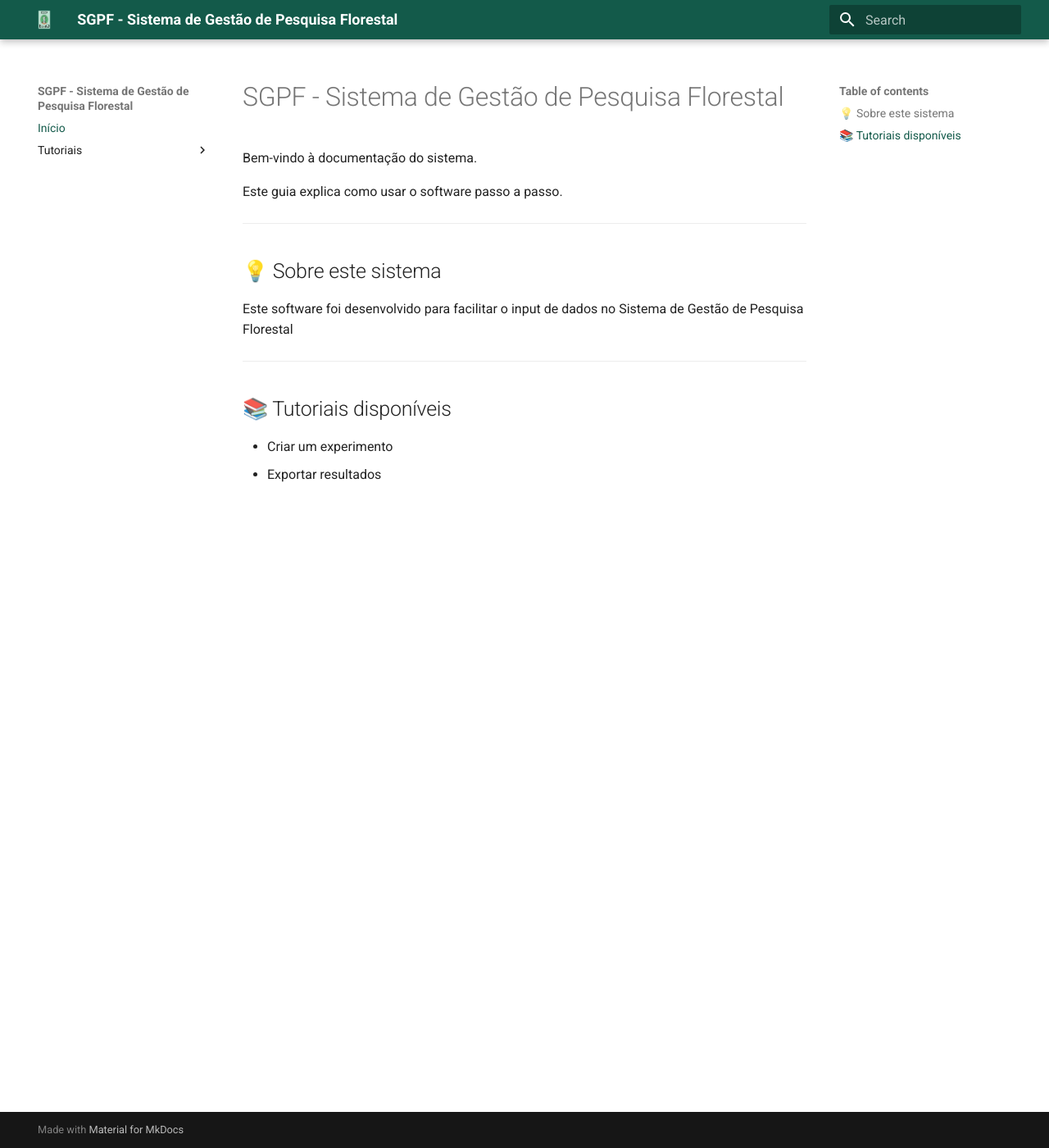
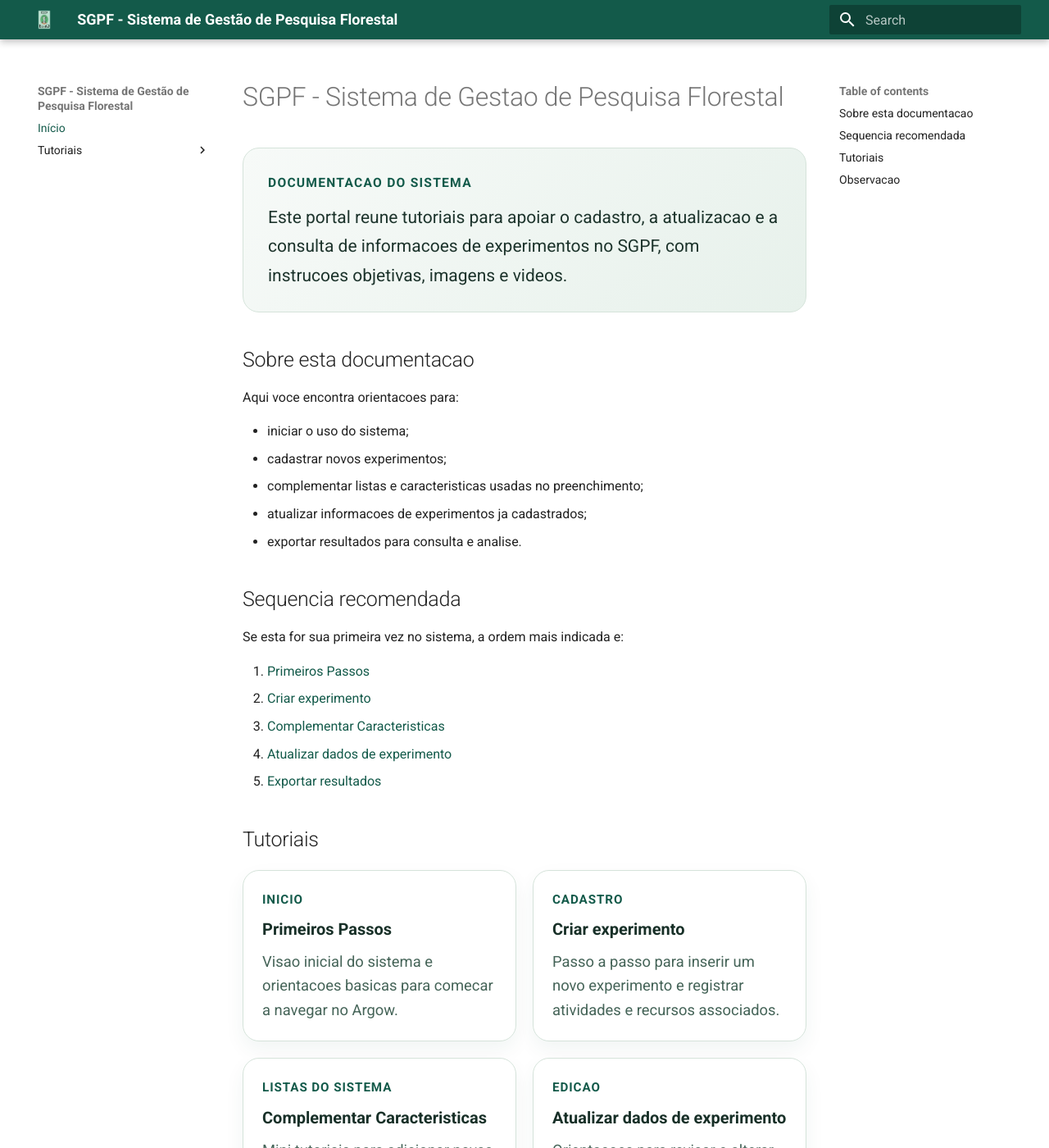
Before and after one commit to LuisaNobre/tutorial-usp-experiments, an MkDocs documentation site: the page built from docs/index.md, in a window 1280 px wide and 1400 px high. Shown: the whole window at 82% size. Built offline with MkDocs 1.6.1 and Material for MkDocs 9.7.7, drawn with Linux system fonts in a browser that asks for light colours; some of the changed text lies outside the part shown.

Commit message:
atualização layout pagina inicial

```diff
--- a/docs/index.md
+++ b/docs/index.md
@@ -1,19 +1,69 @@
-# SGPF - Sistema de Gestão de Pesquisa Florestal
+# SGPF - Sistema de Gestao de Pesquisa Florestal
 
-Bem-vindo à documentação do sistema.
+<div class="home-hero">
+  <div class="home-hero__content">
+    <p class="home-eyebrow">Documentacao do sistema</p>
+    <p class="home-lead">
+      Este portal reune tutoriais para apoiar o cadastro, a atualizacao e a consulta de informacoes
+      de experimentos no SGPF, com instrucoes objetivas, imagens e videos.
+    </p>
+  </div>
+</div>
 
-Este guia explica como usar o software passo a passo.
+## Sobre esta documentacao
 
----
+Aqui voce encontra orientacoes para:
 
-## 💡 Sobre este sistema
+- iniciar o uso do sistema;
+- cadastrar novos experimentos;
+- complementar listas e caracteristicas usadas no preenchimento;
+- atualizar informacoes de experimentos ja cadastrados;
+- exportar resultados para consulta e analise.
 
-Este software foi desenvolvido para facilitar o input de dados no Sistema de Gestão de Pesquisa Florestal
+## Sequencia recomendada
 
+Se esta for sua primeira vez no sistema, a ordem mais indicada e:
 
----
+1. [Primeiros Passos](ApresentacaoArgow.md)
+2. [Criar experimento](cadastroExperimento.md)
+3. [Complementar Caracteristicas](caracExperimentos.md)
+4. [Atualizar dados de experimento](AlteracaoCadastroExperimento.md)
+5. [Exportar resultados](tutorial2.md)
 
-## 📚 Tutoriais disponíveis
+## Tutoriais
 
-- Criar um experimento
-- Exportar resultados
+<div class="tutorial-grid">
+  <a class="tutorial-card" href="ApresentacaoArgow/">
+    <span class="tutorial-card__kicker">Inicio</span>
+    <strong class="tutorial-card__title">Primeiros Passos</strong>
+    <span class="tutorial-card__text">Visao inicial do sistema e orientacoes basicas para comecar a navegar no Argow.</span>
+  </a>
+
+  <a class="tutorial-card" href="cadastroExperimento/">
+    <span class="tutorial-card__kicker">Cadastro</span>
+    <strong class="tutorial-card__title">Criar experimento</strong>
+    <span class="tutorial-card__text">Passo a passo para inserir um novo experimento e registrar atividades e recursos associados.</span>
+  </a>
+
+  <a class="tutorial-card" href="caracExperimentos/">
+    <span class="tutorial-card__kicker">Listas do sistema</span>
+    <strong class="tutorial-card__title">Complementar Caracteristicas</strong>
+    <span class="tutorial-card__text">Mini tutoriais para adicionar novas opcoes em listas como clima, programa, solo e outras variaveis.</span>
+  </a>
+
+  <a class="tutorial-card" href="AlteracaoCadastroExperimento/">
+    <span class="tutorial-card__kicker">Edicao</span>
+    <strong class="tutorial-card__title">Atualizar dados de experimento</strong>
+    <span class="tutorial-card__text">Orientacoes para revisar e alterar informacoes de experimentos ja cadastrados no sistema.</span>
+  </a>
+
+  <a class="tutorial-card" href="tutorial2/">
+    <span class="tutorial-card__kicker">Saida de dados</span>
+    <strong class="tutorial-card__title">Exportar resultados</strong>
+    <span class="tutorial-card__text">Procedimento para exportar dados e resultados do sistema para uso em analises e relatorios.</span>
+  </a>
+</div>
+
+## Observacao
+
+Esta documentacao esta em construcao e vem sendo ampliada gradualmente com novas imagens, videos e orientacoes detalhadas.
--- a/docs/stylesheets/extra.css
+++ b/docs/stylesheets/extra.css
@@ -3,4 +3,89 @@
   --md-primary-fg-color--light: #2b7463;
   --md-primary-fg-color--dark: #0e4538;
   --md-accent-fg-color: #135a4a;
+  --sgpf-surface: #f4f8f5;
+  --sgpf-border: #d5e3da;
+  --sgpf-text-soft: #456458;
 }
+
+.home-hero {
+  margin: 0 0 2rem;
+  padding: 1.5rem 1.5rem 1.25rem;
+  border: 1px solid var(--sgpf-border);
+  border-radius: 1rem;
+  background: linear-gradient(135deg, #f7faf8 0%, #e7f1eb 100%);
+}
+
+.home-hero__content {
+  max-width: 48rem;
+}
+
+.home-eyebrow {
+  margin: 0 0 0.6rem;
+  color: var(--md-primary-fg-color);
+  font-size: 0.78rem;
+  font-weight: 700;
+  letter-spacing: 0.08em;
+  text-transform: uppercase;
+}
+
+.home-lead {
+  margin: 0;
+  color: #1d342c;
+  font-size: 1.05rem;
+  line-height: 1.7;
+}
+
+.tutorial-grid {
+  display: grid;
+  grid-template-columns: repeat(auto-fit, minmax(220px, 1fr));
+  gap: 1rem;
+  margin-top: 1rem;
+}
+
+.tutorial-card {
+  display: flex;
+  flex-direction: column;
+  gap: 0.55rem;
+  min-height: 100%;
+  padding: 1.15rem;
+  border: 1px solid var(--sgpf-border);
+  border-radius: 1rem;
+  background: #fff;
+  color: inherit;
+  text-decoration: none;
+  box-shadow: 0 10px 24px rgba(19, 90, 74, 0.06);
+  transition: transform 0.18s ease, box-shadow 0.18s ease, border-color 0.18s ease;
+}
+
+.tutorial-card:hover {
+  border-color: var(--md-primary-fg-color);
+  box-shadow: 0 16px 30px rgba(19, 90, 74, 0.12);
+  transform: translateY(-3px);
+}
+
+.tutorial-card__kicker {
+  color: var(--md-primary-fg-color);
+  font-size: 0.76rem;
+  font-weight: 700;
+  letter-spacing: 0.06em;
+  text-transform: uppercase;
+}
+
+.tutorial-card__title {
+  color: #183028;
+  font-size: 1rem;
+  line-height: 1.35;
+}
+
+.tutorial-card__text {
+  color: var(--sgpf-text-soft);
+  font-size: 0.92rem;
+  line-height: 1.6;
+}
+
+@media (max-width: 700px) {
+  .home-hero {
+    padding: 1.2rem 1rem;
+  }
+}
```
